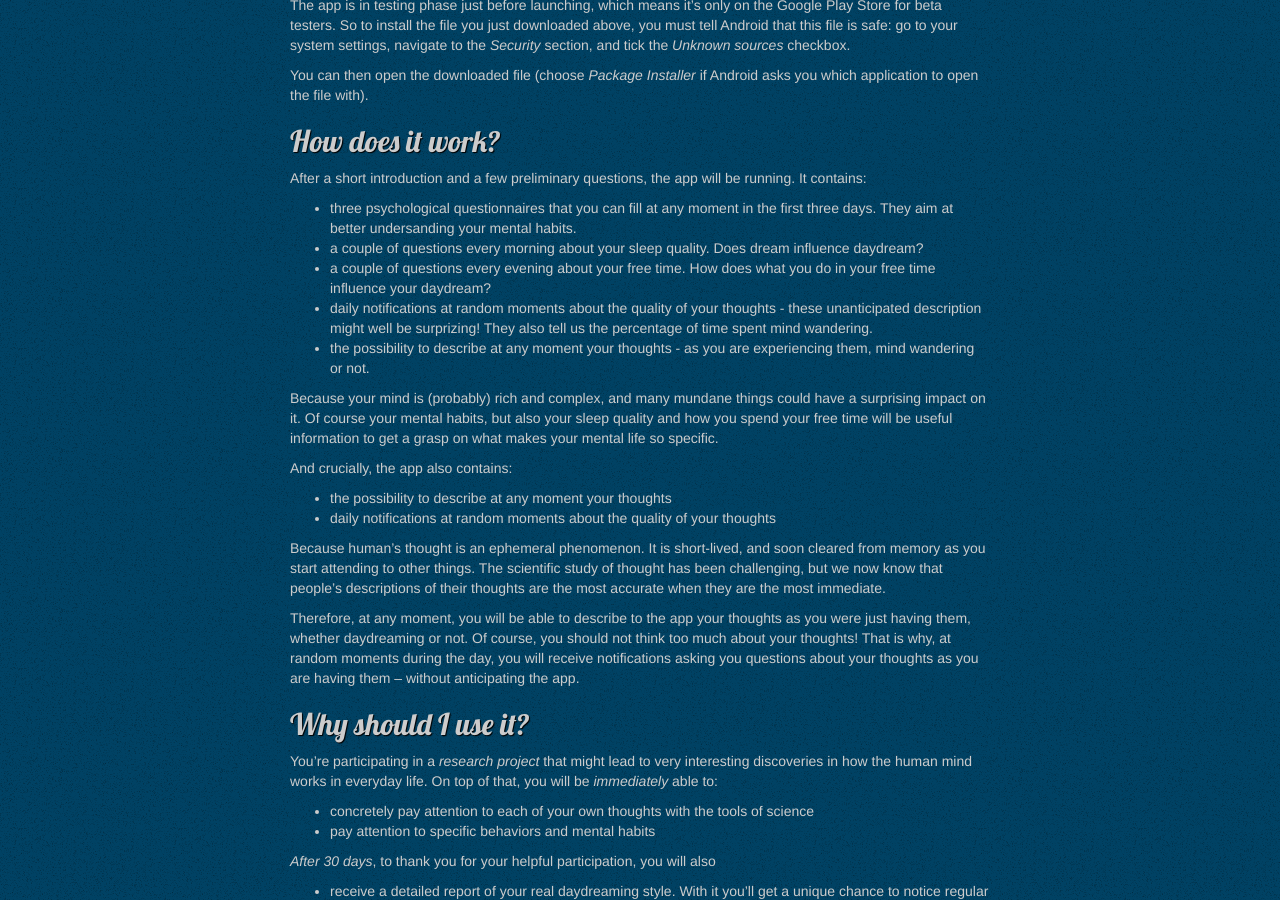
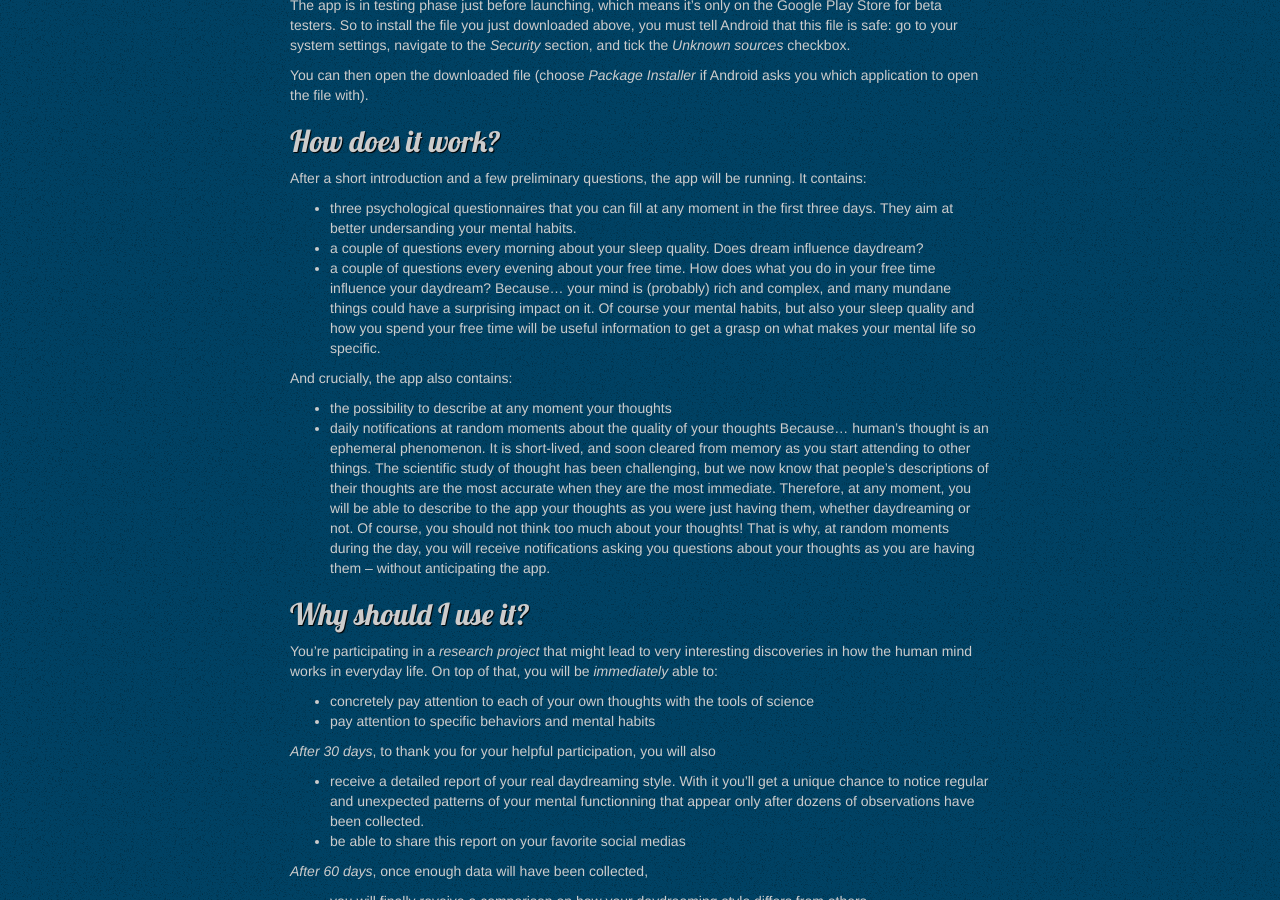
Before and after one commit to daydreaming-experiment/daydreaming-the-app.net, a Jekyll site: the page built from app/index.md, in a window 1280 px wide and 900 px high, scrolled down 374 px. Built offline with Jekyll 4.4.1, drawn with Linux system fonts in a browser that asks for light colours; Markdown is read by kramdown in place of the engine named in the settings; comment, search, counter and statistics services are not loaded.

Commit message:
Update index.md

```diff
--- a/app/index.md
+++ b/app/index.md
@@ -30,18 +30,13 @@ After a short introduction and a few preliminary questions, the app will be runn
 * three psychological questionnaires that you can fill at any moment in the first three days. They aim at better undersanding your mental habits.
 * a couple of questions every morning about your sleep quality. Does dream influence daydream?
 * a couple of questions every evening about your free time. How does what you do in your free time influence your daydream?
-* daily notifications at random moments about the quality of your thoughts - these unanticipated description might well be surprizing! They also tell us the percentage of time spent mind wandering.
-* the possibility to describe at any moment your thoughts - as you are experiencing them, mind wandering or not.
-
-Because your mind is (probably) rich and complex, and many mundane things could have a surprising impact on it. Of course your mental habits, but also your sleep quality and how you spend your free time will be useful information to get a grasp on what makes your mental life so specific.
+Because... your mind is (probably) rich and complex, and many mundane things could have a surprising impact on it. Of course your mental habits, but also your sleep quality and how you spend your free time will be useful information to get a grasp on what makes your mental life so specific.
 
 And crucially, the app also contains:
 
 * the possibility to describe at any moment your thoughts
 * daily notifications at random moments about the quality of your thoughts
-
-Because human’s thought is an ephemeral phenomenon. It is short-lived, and soon cleared from memory as you start attending to other things. The scientific study of thought has been challenging, but we now know that people’s descriptions of their thoughts are the most accurate when they are the most immediate.
-
+Because... human’s thought is an ephemeral phenomenon. It is short-lived, and soon cleared from memory as you start attending to other things. The scientific study of thought has been challenging, but we now know that people’s descriptions of their thoughts are the most accurate when they are the most immediate.
 Therefore, at any moment, you will be able to describe to the app your thoughts as you were just having them, whether daydreaming or not. Of course, you should not think too much about your thoughts! That is why, at random moments during the day, you will receive notifications asking you questions about your thoughts as you are having them – without anticipating the app.
 
 ## Why should I use it?
```
